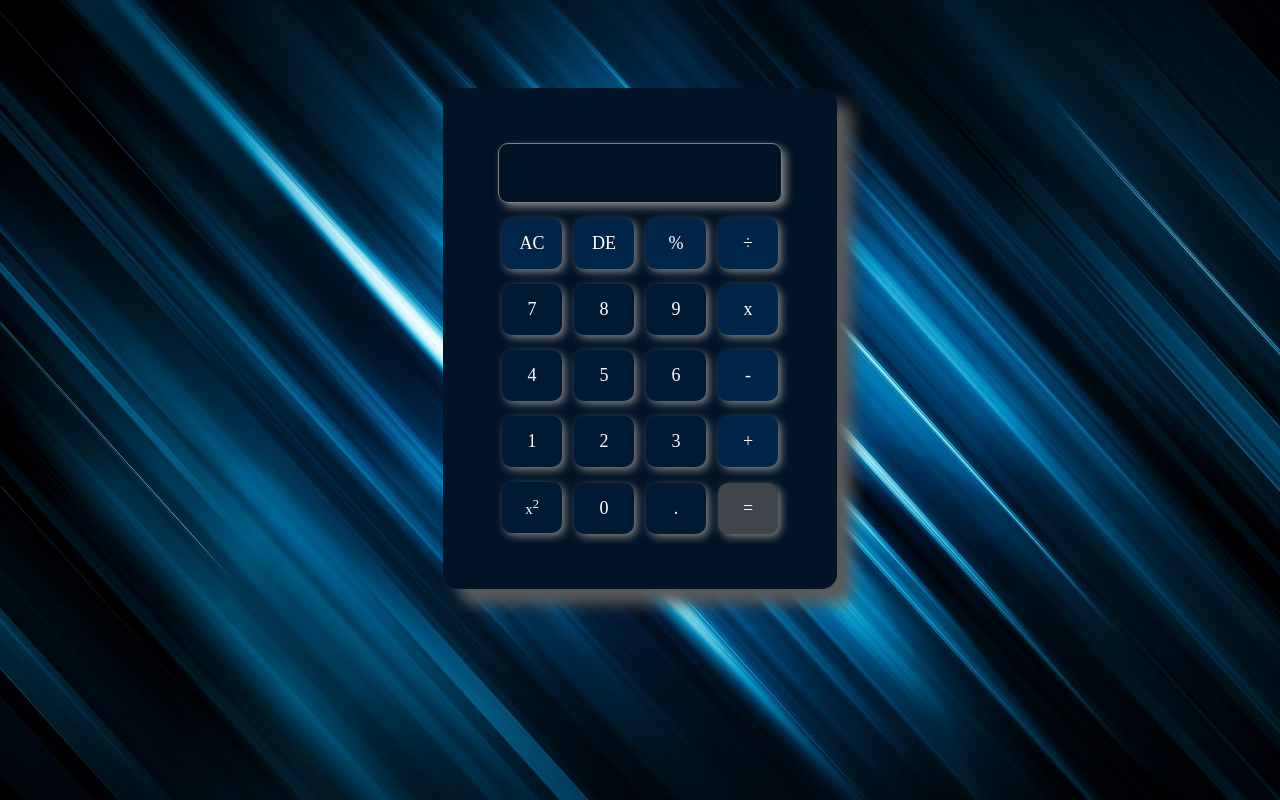
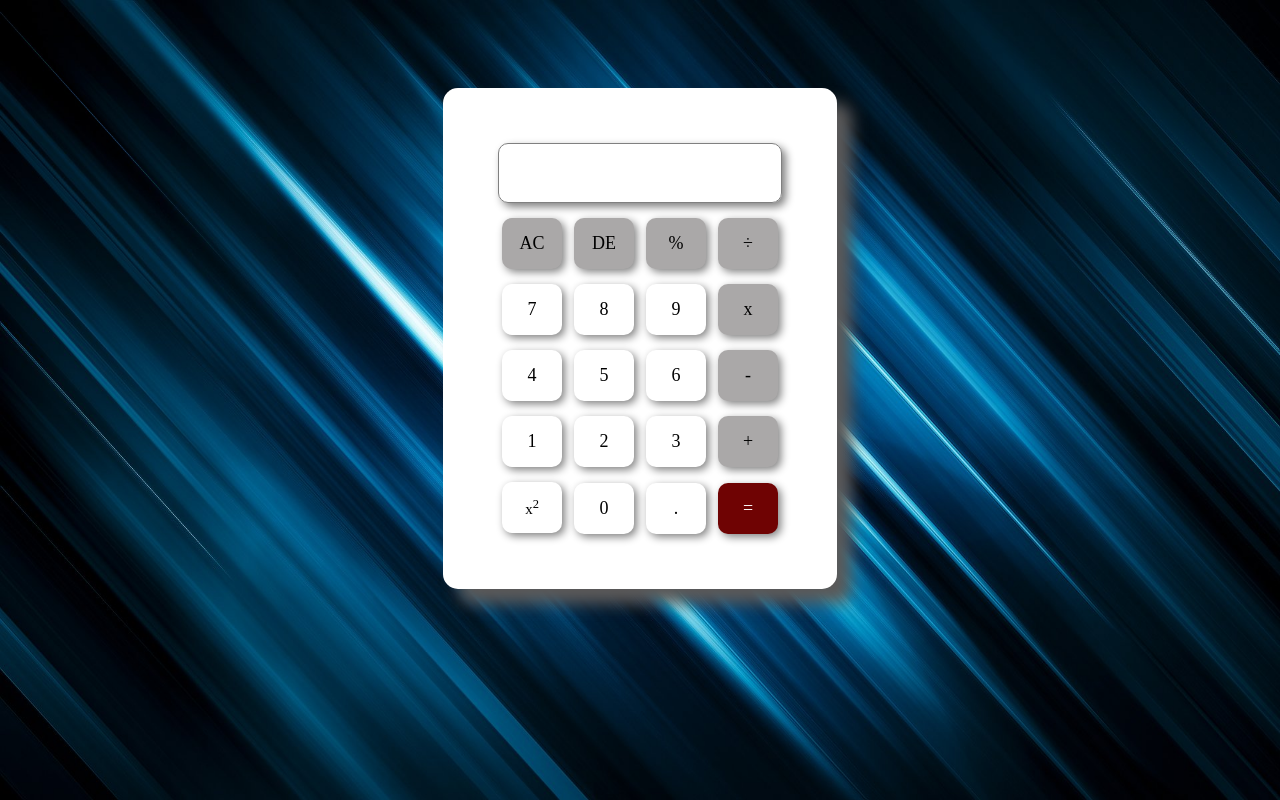
Before and after one commit to dbs-2012/Calculator, a plain HTML site: page index.html in a window 1280 px wide. Drawn offline with Linux system fonts and the light colour scheme; a web font is replaced by a local one.

Commit message:
Update style.css

```diff
--- a/style.css
+++ b/style.css
@@ -19,7 +19,7 @@ body{
     max-width: fit-content;
     margin-top: 11vh;
     padding: 40px;
-    background-color: rgb(1, 19, 37);
+    background-color: white;
     box-shadow: 15px 15px 15px rgb(90, 89, 89);
     border-radius: 15px;
 }
@@ -29,8 +29,8 @@ body{
     align-items: flex-end;
     height: 60px;
     max-width: 290px;
-    border: 1px solid grey;
-    color: white;
+    border: 0.3px solid grey;
+    color: black;
     font-size: 20px;
     padding: 15px;
     border-radius: 10px;
@@ -46,12 +46,12 @@ body{
     border-radius: 10px;
     text-align: center;
     box-shadow: 3px 3px 8px  grey;
-    background-color: rgb(1, 26, 51);
-    color: white;
+    background-color: white;
+    color: black;
     cursor: pointer;
 }
 .btn:hover{
-    background-color: rgb(2, 50, 99);
+    background-color: rgb(213, 211, 211);
 }
 #square{
     font-size: 15px;
@@ -61,15 +61,15 @@ body{
     padding: 0;
 }
 #equal{
-    background-color: rgba(91, 91, 91, 0.696);
+    background-color: rgb(111, 3, 3);
     color: white;
     text-align: center;
 }
 #equal:hover{
-    background-color: rgba(151, 150, 150, 0.696);
+    background-color: rgb(146, 3, 3);
 }
 .op{
-    background-color: rgb(1, 37, 72);
+    background-color: rgb(170, 168, 168);
 }
 
 @media only screen and (max-width: 1000px)  {
```
